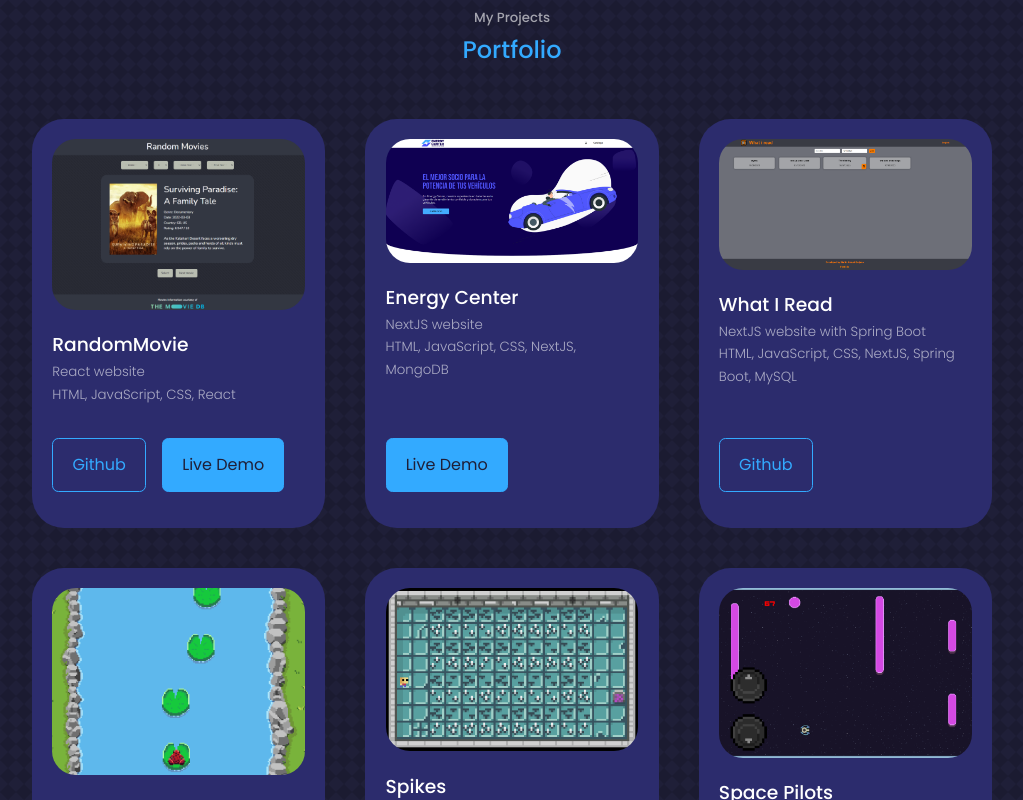
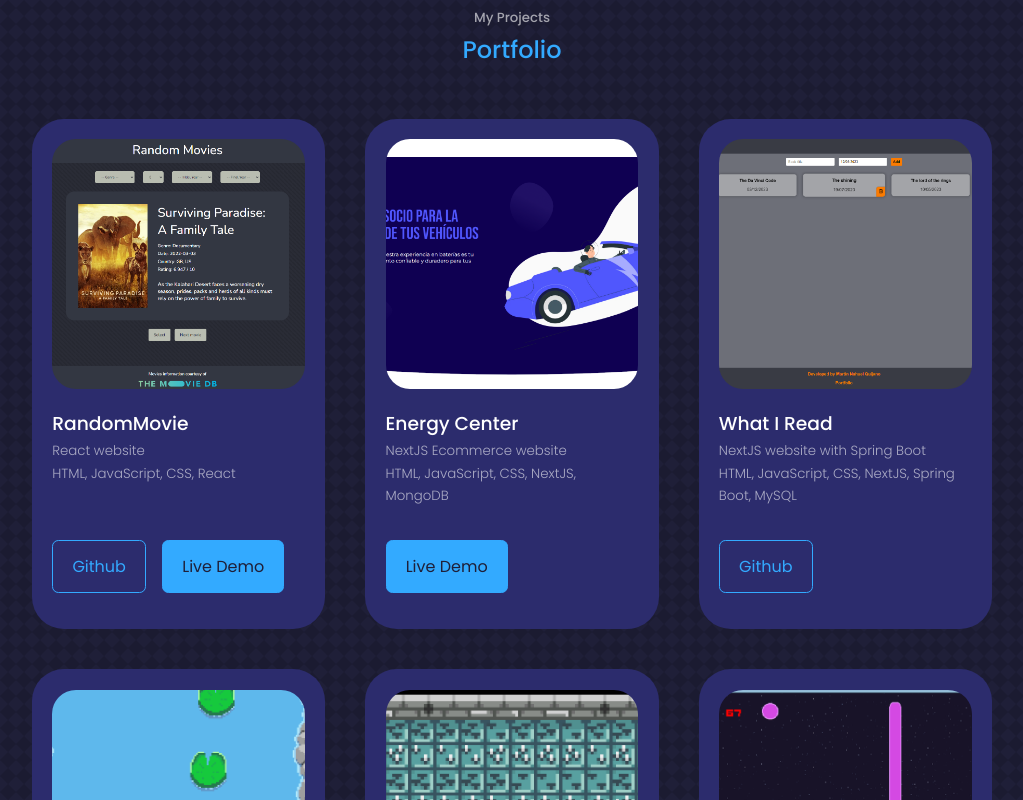
Before and after one commit to MartinQuijano/react-portfolio-website, a React (Create React App) app: page / in a window 1280 px wide. Shown: the part 1840-2640 px from the top of the page, without its empty margins (128-1151 px from the left). Built offline with nearby package versions, Linux system fonts and the light colour scheme.

Commit message:
Update portfolio

```diff
--- a/src/components/portfolio/Portfolio.jsx
+++ b/src/components/portfolio/Portfolio.jsx
@@ -24,7 +24,7 @@ const data = [
     id: 8,
     image: IMG8,
     title: "Energy Center",
-    genre: "NextJS website",
+    genre: "NextJS Ecommerce website",
     technologies: "HTML, JavaScript, CSS, NextJS, MongoDB",
     github: null,
     demo: "https://www.energycenter.com.ar/",
--- a/src/components/portfolio/portfolio.css
+++ b/src/components/portfolio/portfolio.css
@@ -22,6 +22,8 @@
 
 .portfolio__item-image {
   border-radius: 1.5rem;
+  display: flex;
+  height: 250px;
   overflow: hidden;
 }
 
@@ -47,7 +49,6 @@
   gap: 1rem;
   margin-bottom: 1rem;
   margin-top: auto;
-
 }
 
 /* =============== MEDIA QUERIES (MEDIUM DEVICES) ============== */
```
Lines whose indentation alone changed are shown as unchanged.
